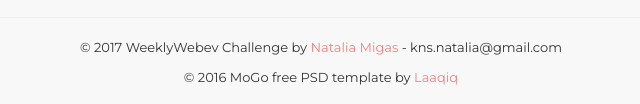
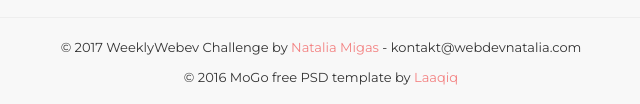
Before and after one commit to ipepe/my-projects, a plain HTML site: page weekly-webdev-challenge35/index.html in a window 1280 px wide. Shown: the part 9739-9843 px from the top of the page, 319-959 px from the left. Drawn offline with nearby package versions, Linux system fonts and the light colour scheme.

Commit message:
change email

```diff
--- a/weekly-webdev-challenge35/index.html
+++ b/weekly-webdev-challenge35/index.html
@@ -708,7 +708,7 @@
 				</div>
 			</div>
 			<hr>
-			<p class="copyright">&copy; 2017 WeeklyWebev Challenge by <span class="footer-author">Natalia Migas</span> - kns.natalia@gmail.com</p>
+			<p class="copyright">&copy; 2017 WeeklyWebev Challenge by <span class="footer-author">Natalia Migas</span> - kontakt@webdevnatalia.com</p>
 			<p class="copyright">&copy; 2016 MoGo free PSD template by <span class="footer-author">Laaqiq</span></p>
 		</div>
 	</footer>
```
